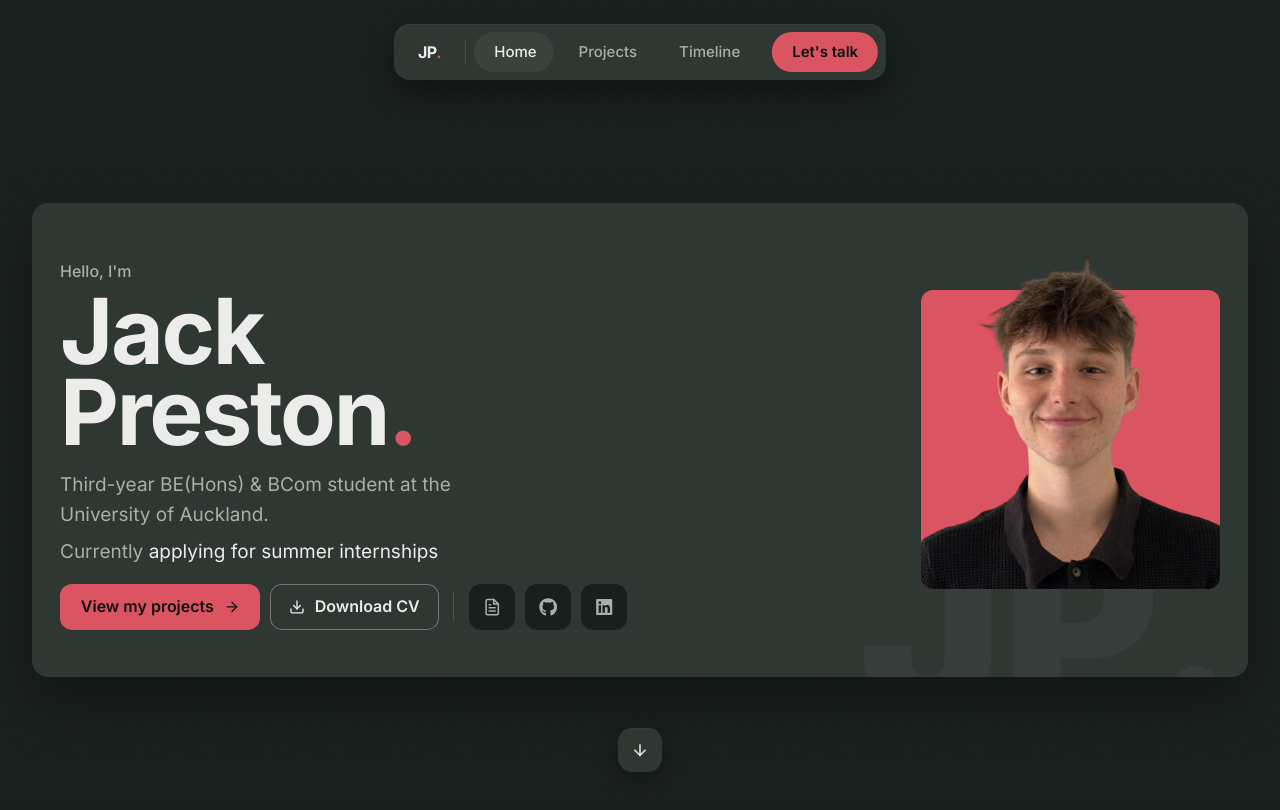
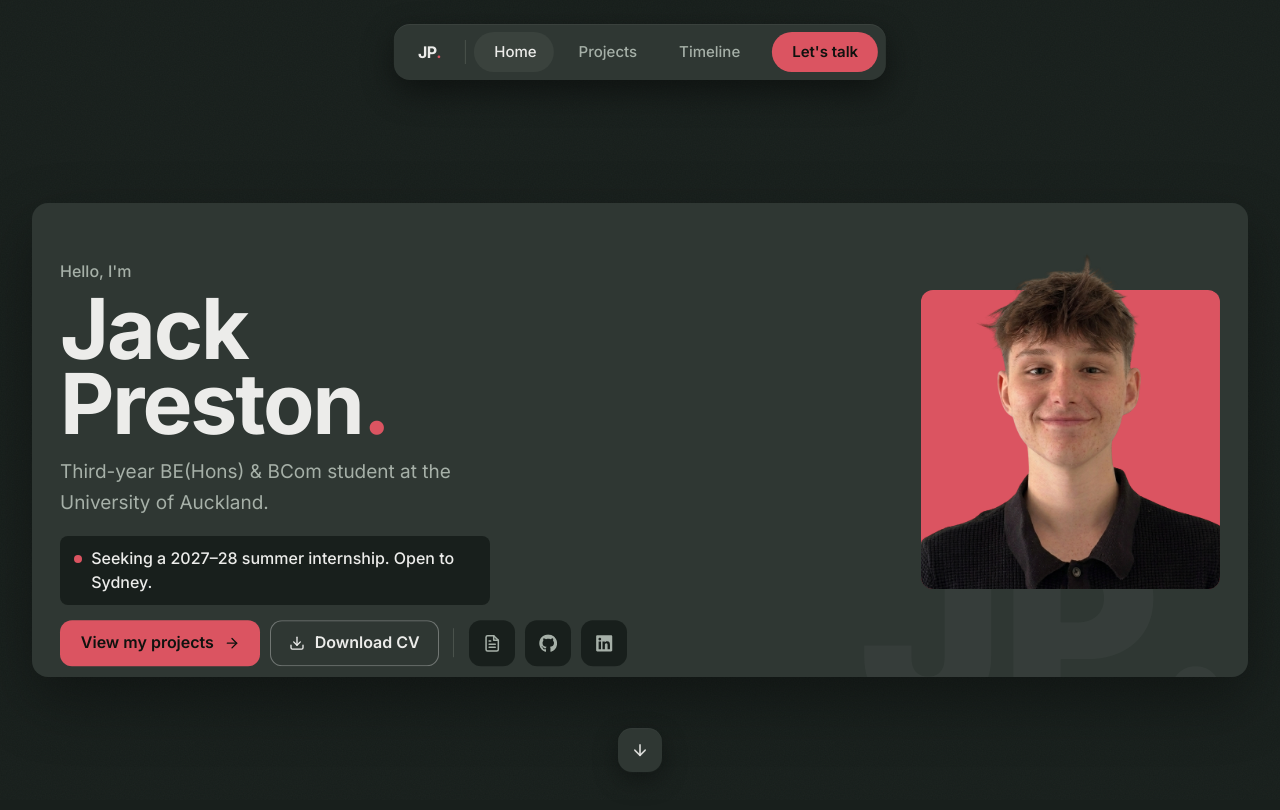
Before and after one commit to jpreston05/portfolio-website, a Next.js app: page / in a window 1280 px wide. Shown: the top 810 px of the page. Built offline with nearby package versions, Linux system fonts and the light colour scheme.

Commit message:
added status chip

```diff
--- a/components/Herov2.tsx
+++ b/components/Herov2.tsx
@@ -1,13 +1,11 @@
 "use client";
 
-import { useEffect, useState } from "react";
+import { useState } from "react";
 import Image from "next/image";
 import Link from "next/link";
 import {
-  AnimatePresence,
   motion,
   useMotionValueEvent,
-  useReducedMotion,
   useTransform,
   type Variants,
 } from "framer-motion";
@@ -34,48 +32,13 @@ const BIG_CARD_RATIO = 0.68; // big card height as a fraction of the docked (ful
 const NAME_EM_DOCKED = 4.2; // display-name size (em of the text wrapper) when docked
 const NAME_EM_BIG_MAX = 5.2; // poster-size ceiling for the big state
 const BIG_BTN_W = 590; // horizontal room reserved for the big-state CTA row (BigActions ≈ 560px)
+// Headline block heights (px), measured with the 2-line status chip:
+const HEADLINE_DOCKED = 275; // whole docked headline at font 16
+const BIG_REST = 194; // everything except the two name lines, at font 20
 const lerp = (a: number, b: number, t: number) => a + (b - a) * t;
 
-const CURRENTLY = [
-  "building this site, in the open",
-  "applying for summer internships",
-  "starting that leetcode grind",
-  "building passion projects",
-];
-
-/* Rotating "currently:" status — specific, not generic role-cycling. */
-const CurrentlyLine = () => {
-  const reduce = useReducedMotion();
-  const [i, setI] = useState(0);
-
-  useEffect(() => {
-    if (reduce) return;
-    const id = setInterval(() => setI((n) => (n + 1) % CURRENTLY.length), 3200);
-    return () => clearInterval(id);
-  }, [reduce]);
-
-  // Crossfade + slight blur (no vertical travel — nothing to clip, and the
-  // text keeps its natural inline baseline next to "Currently").
-  // Deliberately NOT aria-live: announcing a decorative rotation every few
-  // seconds is noise for screen reader users; they get the current item.
-  return (
-    <span>
-      <AnimatePresence mode="wait">
-        <motion.span
-          key={i}
-          className="inline-block whitespace-nowrap"
-          style={{ color: "var(--hero-ink)" }}
-          initial={reduce ? false : { opacity: 0, filter: "blur(3px)" }}
-          animate={{ opacity: 1, filter: "blur(0px)" }}
-          exit={reduce ? undefined : { opacity: 0, filter: "blur(3px)" }}
-          transition={{ duration: 0.3, ease: EASE_SNAPPY }}
-        >
-          {CURRENTLY[i]}
-        </motion.span>
-      </AnimatePresence>
-    </span>
-  );
-};
+// Static status chip under the blurb (edit here to update it).
+const STATUS = "Seeking a 2027–28 summer internship. Open to Sydney.";
 
 type ActionProps = {
   href: string;
@@ -176,12 +139,20 @@ const Headline = ({ home }: { home: boolean }) => {
     >
       Third-year BE(Hons) &amp; BCom student at the University of Auckland.
     </motion.p>
+    {/* Status chip — carbon on either card state (dark surface or pink), so
+        its colours are fixed rather than dye vars. Always wraps to 2 lines:
+        the block width scales with the font, like the blurb above. */}
     <motion.p
       variants={entranceItem}
-      className="mt-[0.3em] text-[0.95em] leading-relaxed"
-      style={{ color: "var(--hero-sub)" }}
+      className="mt-[1.1em] flex items-start gap-[0.6em] rounded-lg px-[0.9em] py-[0.7em] text-[0.8em] font-medium leading-[1.45]"
+      style={{ background: c.bg, color: c.text }}
     >
-      Currently <CurrentlyLine />
+      <span
+        aria-hidden
+        className="mt-[0.5em] h-[0.45em] w-[0.45em] shrink-0 rounded-full"
+        style={{ background: c.accent }}
+      />
+      {STATUS}
     </motion.p>
   </>
   );
@@ -313,21 +284,22 @@ export const Hero = ({
 
   // Short-viewport guard: the docked stack (portrait + headline + buttons, all
   // of which scale with `s`) must fit dockedHc — on ~768-800px-tall laptops it
-  // doesn't at full size and the buttons clipped the "Currently" line. Scale
-  // the docked portrait + type down just enough to fit; ≥ ~860px viewports get
-  // s = 1 and are pixel-identical. (312.5/235/90 are the portrait block,
-  // docked headline and button block heights at s = 1; 12/16 the fixed gaps.)
-  const DOCKED_STACK = PORTRAIT_SMALL * 1.25 + 235 + 90;
+  // doesn't at full size and the buttons clipped the status chip. Scale the
+  // docked portrait + type down just enough to fit; ≥ ~900px viewports get
+  // s = 1 and are pixel-identical. (312.5/HEADLINE_DOCKED/90 are the portrait
+  // block, docked headline and button block heights at s = 1; 12/16 the gaps.)
+  const DOCKED_STACK = PORTRAIT_SMALL * 1.25 + HEADLINE_DOCKED + 90;
   const DOCKED_GAPS = 12 + 16 + 8; // portrait→headline, headline→buttons, slack
-  const s = Math.min(1, Math.max(0.78, (dockedHc - DOCKED_GAPS) / DOCKED_STACK));
+  const s = Math.min(1, Math.max(0.72, (dockedHc - DOCKED_GAPS) / DOCKED_STACK));
   const pwSmall = PORTRAIT_SMALL * s;
 
   // Poster name: as large as the big card's height allows. Estimated big-state
-  // block height at font 20 ≈ 215 + 36·nameEm (eyebrow + 2 name lines + blurb +
-  // currently + gap + one button row); keep it inside bigHc with ~40px margin.
+  // block height at font 20 ≈ BIG_REST + 70 + 36·nameEm (eyebrow + 2 name lines
+  // + blurb + status chip, then gap + one button row); keep it inside bigHc
+  // with ~40px margin.
   const nameEmBig = Math.min(
     NAME_EM_BIG_MAX,
-    Math.max(NAME_EM_DOCKED, (bigHc - 255) / 36)
+    Math.max(NAME_EM_DOCKED, (bigHc - BIG_REST - 110) / 36)
   );
   const nameEm = useTransform(dock, [0, 0.66], [nameEmBig, NAME_EM_DOCKED]);
   // Big portrait sized so (a) the CENTRED square + its hair overhang (~0.167·w
@@ -356,7 +328,7 @@ export const Hero = ({
   // Headline glides between FIXED endpoints (monotonic — no bob).
   const dockedY = pwSmall * 1.25 + 12; // headline top sits just below docked portrait
   // Centre the whole headline+buttons block (height tracks the poster name size).
-  const bigBlockH = 215 + 36 * nameEmBig;
+  const bigBlockH = BIG_REST + 70 + 36 * nameEmBig;
   const bigY = Math.max(PAD, (bigHc - bigBlockH) / 2);
   const dockedW = RAIL_W - 2 * PAD; // docked text/button column width (344)
 
@@ -386,8 +358,8 @@ export const Hero = ({
   // Buttons GLIDE down to the card floor, but never above the headline's bottom
   // (so they can't collide). HEADLINE_H tracks the real text height as it scales
   // with the font (poster-big name → shorter docked) — the big value derives
-  // from nameEmBig (eyebrow + 2 name lines + blurb + currently ≈ 145 + 36·em).
-  const headlineHAt = (d: number) => lerp(145 + 36 * nameEmBig, 235 * s, d);
+  // from nameEmBig (eyebrow + 2 name lines + blurb + chip ≈ BIG_REST + 36·em).
+  const headlineHAt = (d: number) => lerp(BIG_REST + 36 * nameEmBig, HEADLINE_DOCKED * s, d);
   const BTN_BLOCK = 90 * s; // ~2 rows of buttons at the docked font size
   const buttonsTopV = useTransform(dock, (d) => {
     const belowHeadline = headlineYAt(d) + headlineHAt(d) + 16;
```
